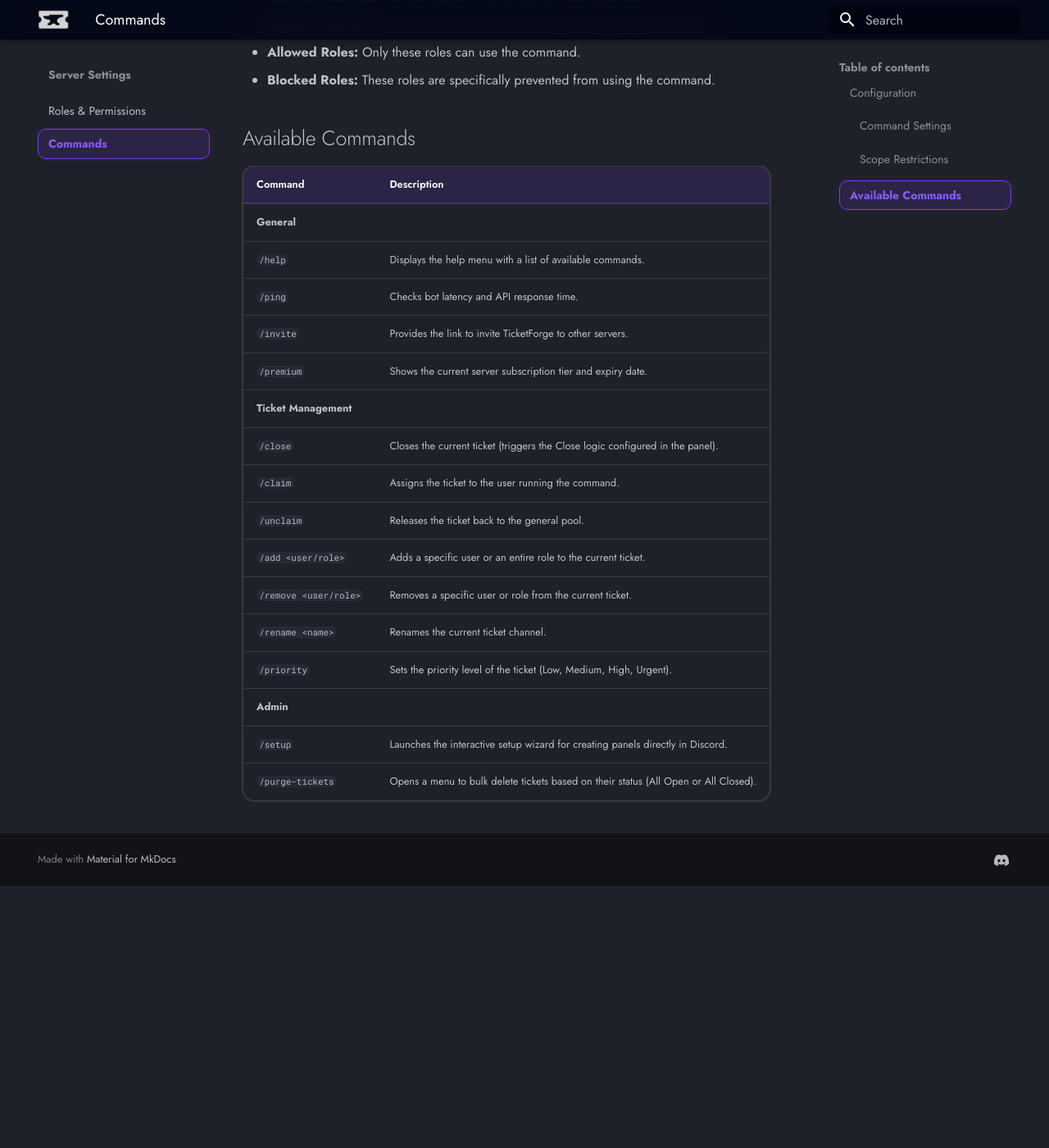
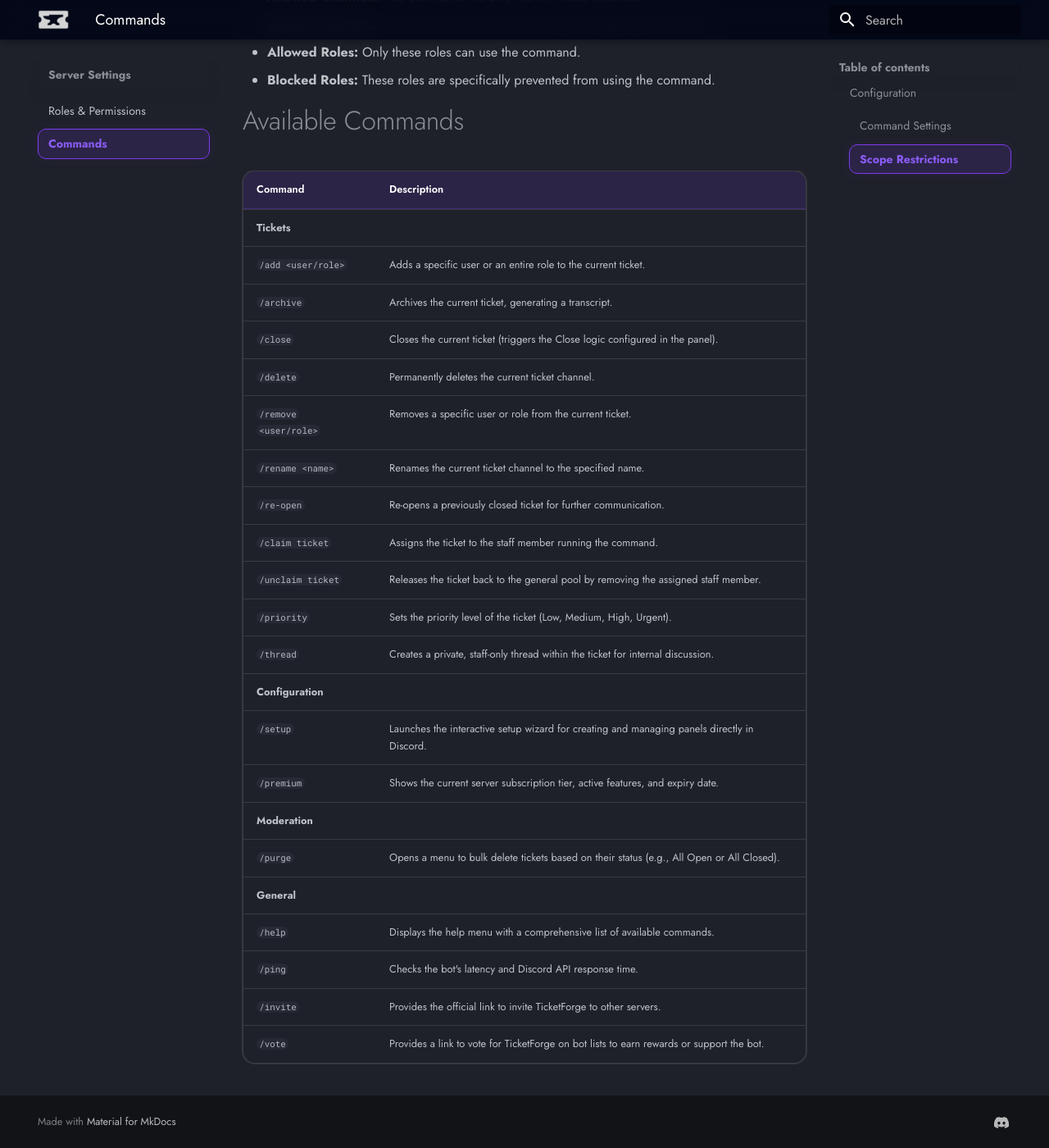
Before and after one commit to discord-ticket-bot/ticketforge-docs, an MkDocs documentation site: the page built from docs/settings/commands.md, in a window 1280 px wide and 1400 px high, scrolled down 1660 px. Shown: the whole window at 82% size. Built offline with MkDocs 1.6.1 and Material for MkDocs 9.7.7, drawn with Linux system fonts in a browser that asks for light colours; before the commit the page ends 2740 px from its top, so only the background shows below that.

Commit message:
docs updated

```diff
--- a/docs/settings/commands.md
+++ b/docs/settings/commands.md
@@ -28,23 +28,29 @@ You can fine-tune where commands work:
 - **Allowed Roles:** Only these roles can use the command.
 - **Blocked Roles:** These roles are specifically prevented from using the command.
 
-## Available Commands
+# Available Commands
 
-| Command               | Description                                                                         |
-| :-------------------- | :---------------------------------------------------------------------------------- |
-| **General**           |                                                                                     |
-| `/help`               | Displays the help menu with a list of available commands.                           |
-| `/ping`               | Checks bot latency and API response time.                                           |
-| `/invite`             | Provides the link to invite TicketForge to other servers.                           |
-| `/premium`            | Shows the current server subscription tier and expiry date.                         |
-| **Ticket Management** |                                                                                     |
-| `/close`              | Closes the current ticket (triggers the Close logic configured in the panel).       |
-| `/claim`              | Assigns the ticket to the user running the command.                                 |
-| `/unclaim`            | Releases the ticket back to the general pool.                                       |
-| `/add <user/role>`    | Adds a specific user or an entire role to the current ticket.                       |
-| `/remove <user/role>` | Removes a specific user or role from the current ticket.                            |
-| `/rename <name>`      | Renames the current ticket channel.                                                 |
-| `/priority`           | Sets the priority level of the ticket (Low, Medium, High, Urgent).                  |
-| **Admin**             |                                                                                     |
-| `/setup`              | Launches the interactive setup wizard for creating panels directly in Discord.      |
-| `/purge-tickets`      | Opens a menu to bulk delete tickets based on their status (All Open or All Closed). |
+| Command | Description |
+| :--- | :--- |
+| **Tickets** | |
+| `/add <user/role>` | Adds a specific user or an entire role to the current ticket. |
+| `/archive` | Archives the current ticket, generating a transcript. |
+| `/close` | Closes the current ticket (triggers the Close logic configured in the panel). |
+| `/delete` | Permanently deletes the current ticket channel. |
+| `/remove <user/role>` | Removes a specific user or role from the current ticket. |
+| `/rename <name>` | Renames the current ticket channel to the specified name. |
+| `/re-open` | Re-opens a previously closed ticket for further communication. |
+| `/claim ticket` | Assigns the ticket to the staff member running the command. |
+| `/unclaim ticket` | Releases the ticket back to the general pool by removing the assigned staff member. |
+| `/priority` | Sets the priority level of the ticket (Low, Medium, High, Urgent). |
+| `/thread` | Creates a private, staff-only thread within the ticket for internal discussion. |
+| **Configuration** | |
+| `/setup` | Launches the interactive setup wizard for creating and managing panels directly in Discord. |
+| `/premium` | Shows the current server subscription tier, active features, and expiry date. |
+| **Moderation** | |
+| `/purge` | Opens a menu to bulk delete tickets based on their status (e.g., All Open or All Closed). |
+| **General** | |
+| `/help` | Displays the help menu with a comprehensive list of available commands. |
+| `/ping` | Checks the bot's latency and Discord API response time. |
+| `/invite` | Provides the official link to invite TicketForge to other servers. |
+| `/vote` | Provides a link to vote for TicketForge on bot lists to earn rewards or support the bot. |
--- a/mkdocs.yml
+++ b/mkdocs.yml
@@ -64,6 +64,7 @@ nav:
       - Claiming System: features/claiming.md
       - Rating System: features/ratings.md
       - Limits & Schedules: features/limits.md
+      - Ticket as Thread: features/ticketasthread.md
   - Server Settings:
       - Roles & Permissions: settings/roles.md
       - Commands: settings/commands.md
@@ -71,8 +72,7 @@ nav:
       - Subscription Plans: premium/plans.md
       - Managing Billing: premium/billing.md
   - Legal:
-      - Terms of Service: legal/terms.md
-      - Privacy Policy: legal/privacy.md
+      - Terms and policy: legal/termsandpolicy.md
 
 plugins:
   - search
```
Also changed, not shown: docs/features/limits.md (+2 -2 lines), docs/features/ticketasthread.md (added, +57 -0 lines), docs/legal/privacy.md (deleted, +0 -61 lines), docs/legal/terms.md (deleted, +0 -44 lines), docs/legal/termsandpolicy.md (added, +32 -0 lines), docs/assets/images/features/discord-thread-view.png (added), docs/assets/images/features/thread-config.png (added), docs/assets/images/features/transcript-example.png.
